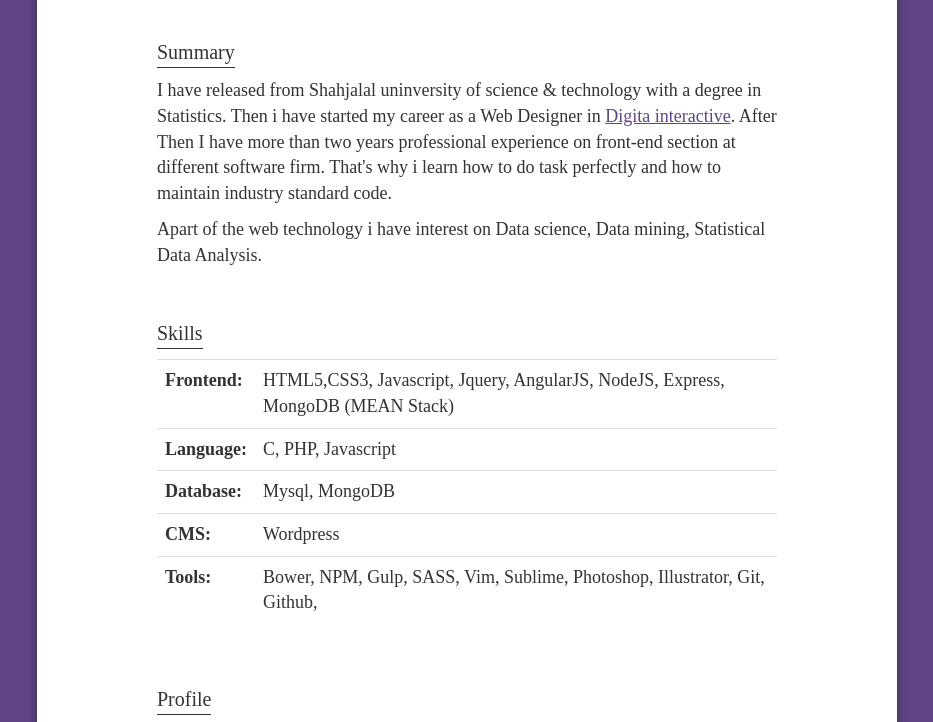
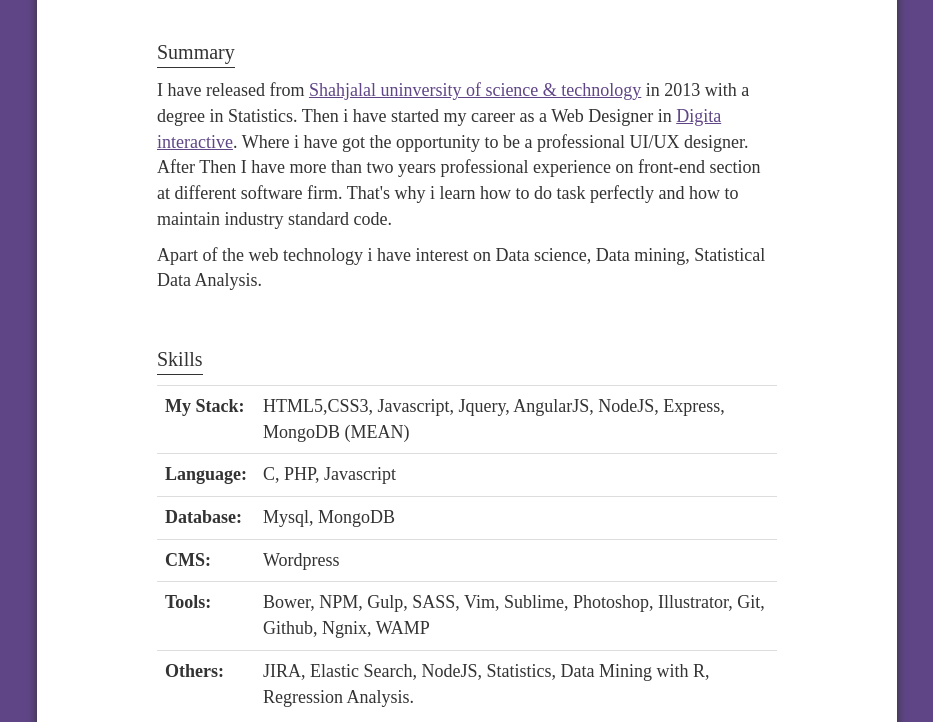
Before and after one commit to TheAhmadSharif/portfolio, a website: page index.html in a window 1280 px wide. Shown: the part 179-901 px from the top of the page, without its empty margins (173-1106 px from the left). Drawn offline with Linux system fonts and the light colour scheme; a web font is replaced by a local one.

Commit message:
update my persoanl information

```diff
--- a/index.html
+++ b/index.html
@@ -53,7 +53,7 @@
 						<h4 class="heading">Summary</h4>
 					</header>
 					<p>
-					 I have released from Shahjalal uninversity of science &amp; technology with a degree in Statistics. Then i have started my career as a Web Designer in <a href="http://www.digitainteractive.com/" target="_blank">Digita interactive</a>. After Then I have more than two years professional experience  on front-end section at different software firm. That's why i learn how to do task perfectly and how to maintain industry standard code.
+					 I have released from <a href="http://www.sust.edu/" target="_blank">Shahjalal uninversity of science &amp; technology</a> in 2013 with a degree in Statistics. Then i have started my career as a Web Designer in <a href="http://www.digitainteractive.com/" target="_blank">Digita interactive</a>. Where i have got the opportunity to be a professional UI/UX designer. After Then I have more than two years professional experience  on front-end section at different software firm. That's why i learn how to do task perfectly and how to maintain industry standard code.
 
 					</p>
 					<p>
@@ -74,8 +74,8 @@
 						<table class="table">
 							<tbody>
 								<tr>
-									<td><span class="bold">Frontend: </span> </td>
-									<td>HTML5,CSS3, Javascript, Jquery, AngularJS, NodeJS, Express, MongoDB (MEAN Stack) </td>
+									<td><span class="bold">My Stack: </span> </td>
+									<td>HTML5,CSS3, Javascript, Jquery, AngularJS, NodeJS, Express, MongoDB (MEAN) </td>
 								</tr>
 
 								<tr>
@@ -98,7 +98,11 @@
 
 								<tr>
 									<td><span class="bold">Tools: </span> </td>
-									<td>Bower, NPM, Gulp, SASS, Vim, Sublime, Photoshop, Illustrator, Git, Github, </td>
+									<td>Bower, NPM, Gulp, SASS, Vim, Sublime, Photoshop, Illustrator, Git, Github, Ngnix, WAMP </td>
+								</tr>
+								<tr>
+									<td><span class="bold">Others: </span></td>
+									<td>JIRA, Elastic Search, NodeJS, Statistics,  Data Mining with R, Regression Analysis. </td>
 								</tr>
 							</tbody>
 						</table>
```
